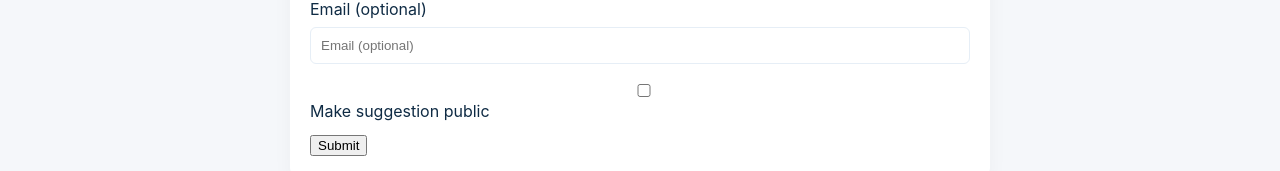
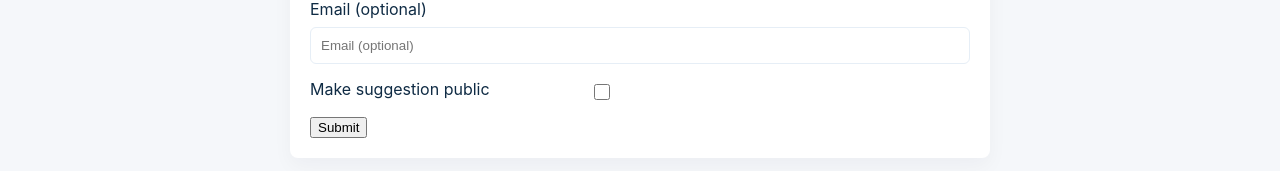
Before and after one commit to Aster1216/suggest-box, a React (Vite) app in the folder client/: page /submit in a window 1280 px wide. Shown: the part 430-601 px from the top of the page. Built offline with nearby package versions, Linux system fonts and the light colour scheme; no server answers.

Commit message:
Update SuggestionBox.jsx

```diff
--- a/client/src/pages/SuggestionBox.jsx
+++ b/client/src/pages/SuggestionBox.jsx
@@ -81,14 +81,27 @@ export default function SuggestionBox({ t, lang }) {
           />
 
           {/* Public checkbox */}
-          <label style={{ display: 'block', marginTop: 12 }}>
-            <input
-              type="checkbox"
-              checked={form.isPublic}
-              onChange={e => setForm({ ...form, isPublic: e.target.checked })}
-            />{' '}
+        <label
+             htmlFor="public"
+             style={{
+              display: "inline-flex",
+              alignItems: "center",
+              gap: "100px",
+              marginTop: "12px",
+              cursor: "pointer",
+              color: "#0f2b44",
+              }}
+          >
             {t.makePublic}
-          </label>
+          <input
+            id="public"
+            type="checkbox"
+            checked={form.isPublic}
+            onChange={e => setForm({ ...form, isPublic: e.target.checked })}
+            style={{ width: 16, height: 16, cursor: "pointer" }}
+          />
+        </label>
+
 
           {/* Submit + status */}
           <div style={{ marginTop: 14, display: 'flex', gap: 12, alignItems: 'center' }}>
```
